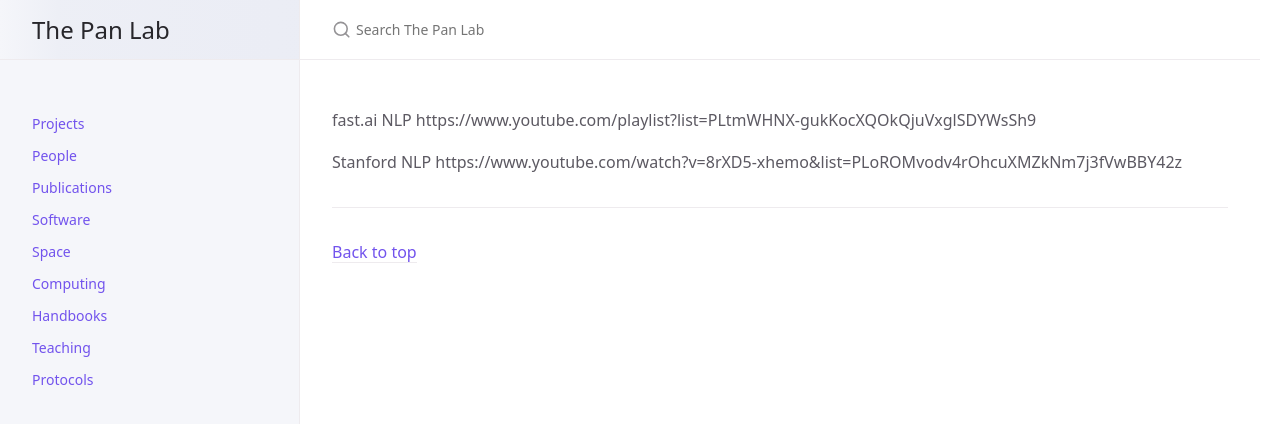
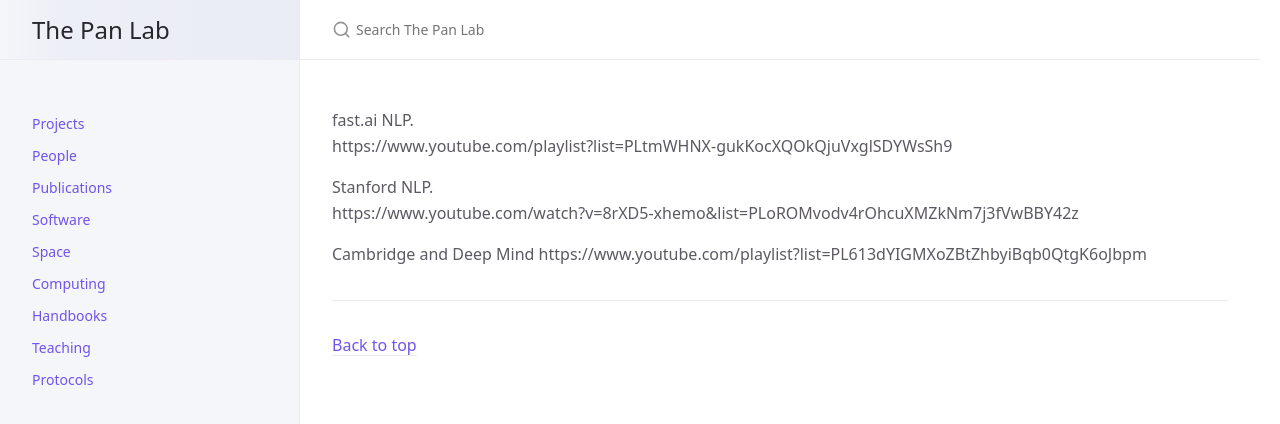
Before and after one commit to thepanlab/thepanlab.github.io, a Jekyll site: the page built from docs/Teaching/NLP_courses.md, in a window 1280 px wide. Shown: the top 424 px of the page. Built offline with Jekyll 4.4.1, drawn with Linux system fonts in a browser that asks for light colours; our own code applies the rules of GitHub Pages for plain Markdown files.

Commit message:
Update NLP_courses.md

```diff
--- a/docs/Teaching/NLP_courses.md
+++ b/docs/Teaching/NLP_courses.md
@@ -1,5 +1,8 @@
-fast.ai NLP
+fast.ai NLP.
 https://www.youtube.com/playlist?list=PLtmWHNX-gukKocXQOkQjuVxglSDYWsSh9
 
-Stanford NLP
+Stanford NLP.
 https://www.youtube.com/watch?v=8rXD5-xhemo&list=PLoROMvodv4rOhcuXMZkNm7j3fVwBBY42z
+
+Cambridge and Deep Mind
+https://www.youtube.com/playlist?list=PL613dYIGMXoZBtZhbyiBqb0QtgK6oJbpm
```
